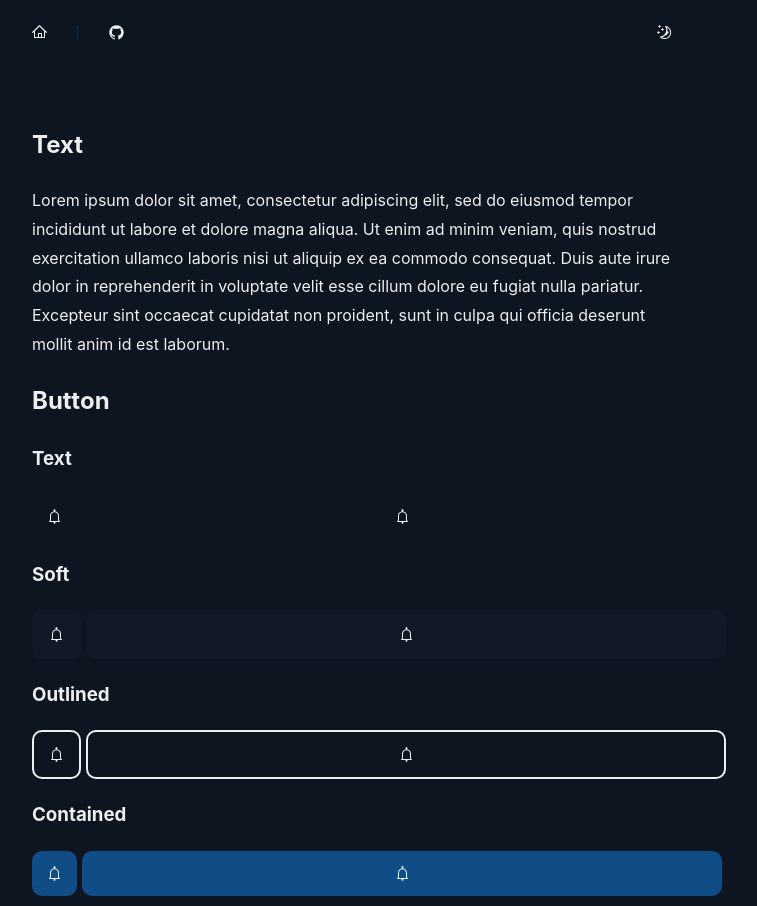
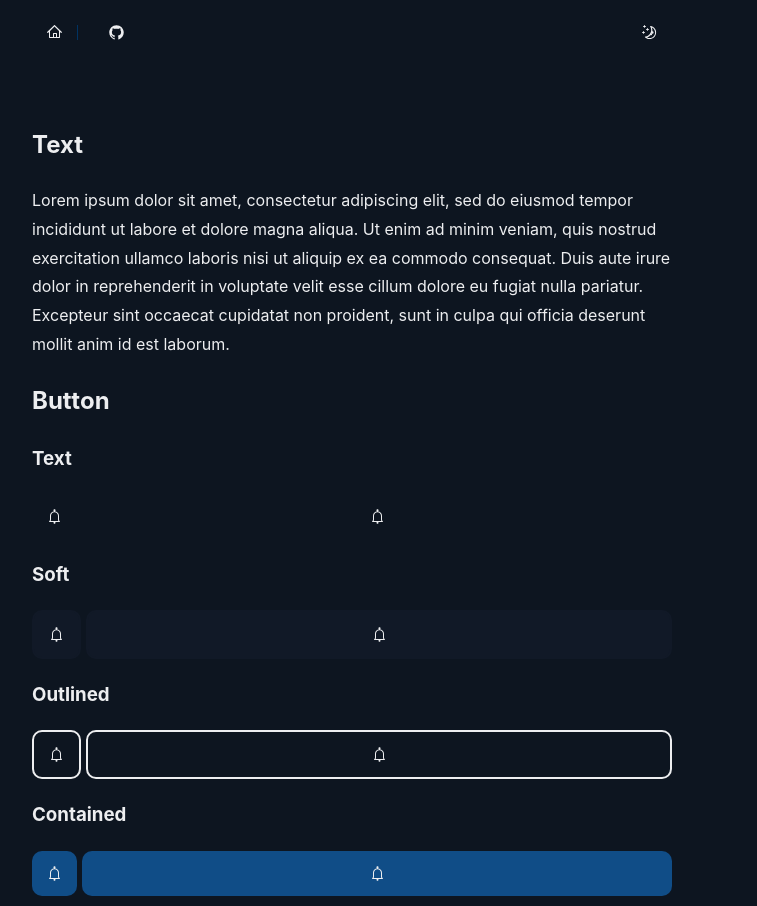
Before and after one commit to zeevo/t3-shadcn-ui, a Next.js app: page / in a window 1280 px wide. Shown: the whole page, without its empty margins (288-1045 px from the left). Built offline with nearby package versions, Linux system fonts and the light colour scheme.

Commit message:
Fix alignment

```diff
--- a/core/components/Button.tsx
+++ b/core/components/Button.tsx
@@ -24,13 +24,6 @@ const ThemedButton = styled("button", {
     transform: "scale(0.95)",
   },
   variants: {
-    spaced: {
-      true: {
-        "&:not(:last-child)": {
-          marginRight: "15px",
-        },
-      },
-    },
     fillWidth: {
       true: {
         width: "100%",
--- a/core/components/Layout.tsx
+++ b/core/components/Layout.tsx
@@ -11,13 +11,15 @@ const Flex = styled("div", {
   display: "flex",
   flexDirection: "column",
   minHeight: "100vh",
-  maxWidth: "40rem",
-  margin: "auto",
+  "@small": {
+    maxWidth: "40rem",
+    margin: "auto",
+  },
+  width: "100%",
 });
 
 const Main = styled("main", {
   width: "100%",
-  maxWidth: "40rem",
   margin: "0 auto",
 });
 
--- a/core/components/Navbar.tsx
+++ b/core/components/Navbar.tsx
@@ -23,8 +23,6 @@ const Nav = styled("nav", {
   display: "flex",
   justifyContent: "space-between",
   alignItems: "center",
-  marginLeft: "-15px",
-  marginRight: "-15px",
   variants: {
     spaced: {
       true: {
--- a/pages/index.tsx
+++ b/pages/index.tsx
@@ -6,6 +6,10 @@ import getConfig from "../core/lib/config";
 
 const Flex = styled.div`
   display: flex;
+`;
+
+const Flex1 = styled.div`
+  flex: 1;
 `;
 
 const MarginRight = styled.div`
@@ -33,9 +37,11 @@ const Home: NextPage = () => {
             <BellIcon />
           </Button>
         </MarginRight>
+        <Flex1>
           <Button variant="text" fillWidth>
             <BellIcon />
           </Button>
+        </Flex1>
       </Flex>
       <h3>Soft</h3>
       <Flex>
@@ -44,9 +50,11 @@ const Home: NextPage = () => {
             <BellIcon />
           </Button>
         </MarginRight>
+        <Flex1>
           <Button variant="soft" fillWidth>
             <BellIcon />
           </Button>
+        </Flex1>
       </Flex>
       <h3>Outlined</h3>
       <Flex>
@@ -55,9 +63,11 @@ const Home: NextPage = () => {
             <BellIcon />
           </Button>
         </MarginRight>
+        <Flex1>
           <Button variant="outlined" fillWidth>
             <BellIcon />
           </Button>
+        </Flex1>
       </Flex>
       <h3>Contained</h3>
       <Flex>
@@ -66,9 +76,11 @@ const Home: NextPage = () => {
             <BellIcon />
           </Button>
         </MarginRight>
+        <Flex1>
           <Button variant="contained" fillWidth>
             <BellIcon />
           </Button>
+        </Flex1>
       </Flex>
     </div>
   );
--- a/theme/index.tsx
+++ b/theme/index.tsx
@@ -29,6 +29,11 @@ export const { styled, getCssText, createTheme, globalCss, keyframes } =
       },
       colors: getColors(blueDark, "blue", slateDark, "slate"),
     },
+    media: {
+      small: "(min-width: 425px)",
+      medium: "(min-width: 768px)",
+      large: "(min-width: 1024px)",
+    },
   });
 
 export const lightTheme = createTheme({
```
Lines whose indentation alone changed are shown as unchanged.
